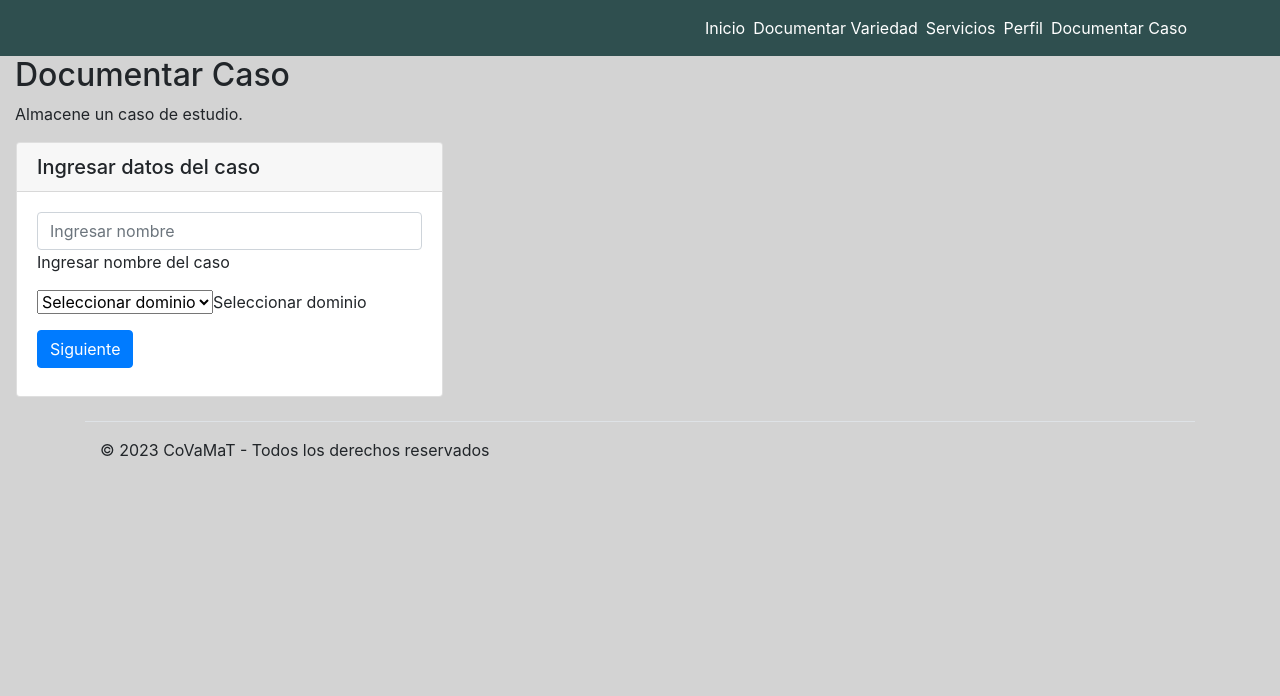
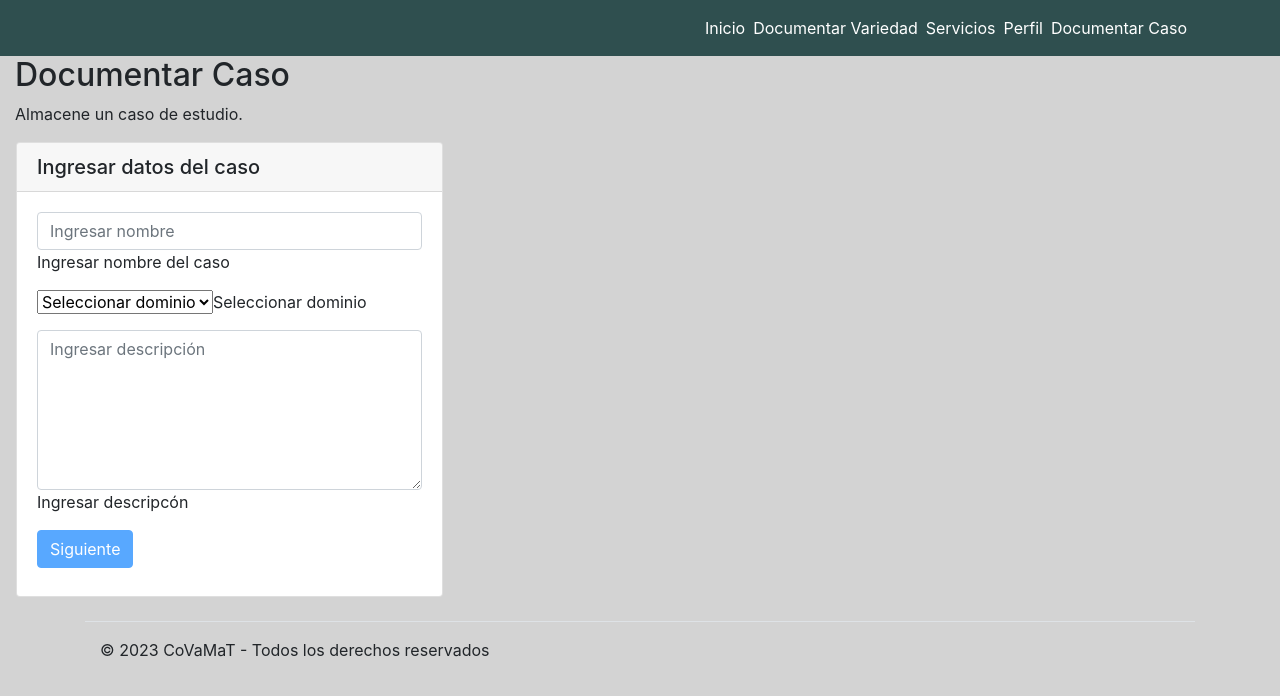
Before and after one commit to panchitowok2/front_Covamat, a React (Create React App) app: page /DocumentarCaso in a window 1280 px wide. Shown: the top 696 px of the page. Built offline with nearby package versions, Linux system fonts and the light colour scheme.

Commit message:
Ahora obtengo el id de la instancia de datasheet creada. Modifaciones en el formulario de datos datasheet instance. Agregue el campo descripcion en datos caso.

```diff
--- a/src/Components/DocumentarCaso/DatosCaso.jsx
+++ b/src/Components/DocumentarCaso/DatosCaso.jsx
@@ -11,7 +11,8 @@ function DatosCaso({ actualizarCasoIngresado }) {
     });
 
     const [nombreCaso, setNombreCaso] = useState('');
-    const [dominio, setDominio] = useState('');
+    const [dominio, setDominio] = useState('0');
+    const [descripcion, setDescripcion] = useState('');
 
     const handleNombreCasoChange = (event) => {
         setNombreCaso(event.target.value);
@@ -21,10 +22,15 @@ function DatosCaso({ actualizarCasoIngresado }) {
         setDominio(event.target.value)
     }
 
-    const handleSubmit = () => {
+    const handleDescripcion = (event) => {
+        setDescripcion(event.target.value)
+    }
+
+    const handleSubmit = (event) => {
+        event.preventDefault(); // evita que el submit refresque la pagina
         //console.log('nombre: ', nombreCaso, ' dominio: ', dominio )
-        if (nombreCaso != '' && dominio != '' && dominio != 0) {
-            actualizarCasoIngresado(nombreCaso, dominio);
+        if (nombreCaso !== '' && dominio !== '' && dominio !== 0) {
+            actualizarCasoIngresado(nombreCaso, dominio, descripcion);
         }
 
     }
@@ -41,7 +47,7 @@ function DatosCaso({ actualizarCasoIngresado }) {
                                     label='Ingresar nombre del caso'
                                     className='mb-2'>
                                     <Form.Control placeholder="Ingresar nombre" value={nombreCaso}
-                                        onChange={handleNombreCasoChange} required/>
+                                        onChange={handleNombreCasoChange} required />
 
                                 </FloatingLabel>
                             </Form.Group>
@@ -58,7 +64,21 @@ function DatosCaso({ actualizarCasoIngresado }) {
                                 </FloatingLabel>
 
                             </Form.Group>
-                            <Button className='float-end mb-2' variant="primary" type="submit">
+                            <Form.Group className="mb-2" controlId="Descripción">
+                                <FloatingLabel
+                                    controlId='floatingTextarea'
+                                    label='Ingresar descripcón'
+                                    className='mb-2'>
+                                    <Form.Control
+                                        as="textarea"
+                                        placeholder="Ingresar descripción"
+                                        value={descripcion}
+                                        onChange={handleDescripcion}
+                                        required
+                                        style={{ height: '20vh' }}/>
+                                </FloatingLabel>
+                            </Form.Group>
+                            <Button className='float-end mb-2' variant="primary" type="submit" disabled={dominio === '0' || nombreCaso === ''}>
                                 Siguiente
                             </Button>
                         </div>
--- a/src/Components/DocumentarCaso/DatosDatasheetInstance.jsx
+++ b/src/Components/DocumentarCaso/DatosDatasheetInstance.jsx
@@ -40,7 +40,21 @@ function DatosDatasheetInstance({ dominio, nombreCaso }) {
     const { createDatasheetInstance, loadingCreateDatasheet, errorCreateDatasheet, dataCreateDatasheet } = useCreateDatasheetInstance();
 
     const { loadingId, errorId, dataId } = useGetIdDatasheetByDomainVTVP(dominio, varietyType, variationPoint);
-
+    /*
+    let variationArr = null;
+    const [createDatasheet, { loading: loadingCreateDatasheet, error: errorCreateDatasheet, data: dataCreateDatasheet }] = useMutation(CREATE_DATASHEET_INSTANCE, {
+        variables: {
+            datasheetInstance: {
+                domain: { name: dominio },
+                varietyType: { name: varietyType },
+                variationPoint: { name: variationPoint },
+                name: null,
+                id_datasheet: dataId.getDatasheetByDomainVTVP[0]._id,
+                variations: variationArr
+            }
+        }
+    });
+    */
     function useDataChangeEffect(data, callback) {
         const dataRef = useRef(data);
 
@@ -74,12 +88,12 @@ function DatosDatasheetInstance({ dominio, nombreCaso }) {
             setVariation(dataV.getVariationsByDomainVTVP[0].name)
         }
     });
-    useDataChangeEffect(idDatasheetInstance, () => {
-        console.log('idDatasheetInstance ha cambiado', idDatasheetInstance);
+    useDataChangeEffect(dataCreateDatasheet, () => {
+        console.log('dataCreateDatasheet ha cambiado', dataCreateDatasheet);
         // Aquí puedes llamar a tu método
-        if (idDatasheetInstance) {
-            console.log("id del datasheet instance creado: ", idDatasheetInstance)
-            idArr.push(idDatasheetInstance)
+        if (dataCreateDatasheet.createDatasheetInstance) {
+            console.log("agrego al id del datasheet instance al arreglo del caso: ", dataCreateDatasheet.createDatasheetInstance)
+            idArr.push(dataCreateDatasheet.createDatasheetInstance)
         }
     });
     useEffect(() => {
@@ -89,7 +103,7 @@ function DatosDatasheetInstance({ dominio, nombreCaso }) {
         //    setVarietyType(dataVT.getVarietyTypesByDomain[0].name)
         //}
         if (dataId && dataId.getDatasheetByDomainVTVP) {
-            console.log('Valor dataId', dataId.getDatasheetByDomainVTVP[0]._id, ' valor de variation', variation)
+            //console.log('Valor dataId', dataId.getDatasheetByDomainVTVP[0]._id, ' valor de variation', variation)
         }
 
     }, [dataId]);
@@ -133,14 +147,13 @@ function DatosDatasheetInstance({ dominio, nombreCaso }) {
     }
     const handleSubmit = async (event) => {
         event.preventDefault(); // evita que el submit refresque la pagina
-        const auxVar = { name: variation } // aca van tambien las variables
+        const auxVar = { name: variation, variables: null } // aca van tambien las variables
         const variationArr = [auxVar];
         if (dataId) {
             console.log(dataId)
-
             // Invocar metodo que crea datasheet.
-            const newIdDatasheetInstance = await createDatasheetInstance(dominio, varietyType, variationPoint, dataId.getDatasheetByDomainVTVP[0]._id, variationArr)
-            setIdDatasheetInstance(newIdDatasheetInstance)
+            await createDatasheetInstance(dominio, varietyType, variationPoint, dataId.getDatasheetByDomainVTVP[0]._id, variationArr)
+            //setIdDatasheetInstance(newIdDatasheetInstance)
             // Asignar Id de datasheet a el caso que estoy creando.
 
         }
@@ -191,7 +204,8 @@ function DatosDatasheetInstance({ dominio, nombreCaso }) {
                                 </FloatingLabel>
 
                             </Form.Group>
-
+                            {varietyType == 'procesamiento' ?
+                            <>
                                 <Table striped bordered hover size='sm'>
                                     <thead>
                                         <tr>
@@ -233,6 +247,8 @@ function DatosDatasheetInstance({ dominio, nombreCaso }) {
                                         </tr>
                                     </tbody>
                                 </Table>
+                            </>
+                            : <></> }
 
                             <Button className='float-end mb-2' variant="primary" type="submit">
                                 Agregar
--- a/src/Components/DocumentarCaso/DocumentarCaso.jsx
+++ b/src/Components/DocumentarCaso/DocumentarCaso.jsx
@@ -6,11 +6,14 @@ function DocumentarCaso() {
 const [datosCasoIngresados, setDatosCasoIngresados] = useState(false);
 const [nombreCaso, setNombreCaso] = useState('');
 const [dominio, setDominio] = useState('');
-    const actualizarCasoIngresado = (nombreCaso, dominio) =>{
+const [desc, setDesc] = useState('');
+
+    const actualizarCasoIngresado = (nombreCaso, dominio, descripcion) =>{
         //console.log('se llamo al metodo actualizar caso ingresado')
         setDatosCasoIngresados(true);
         setNombreCaso(nombreCaso)
         setDominio(dominio)
+        setDesc(descripcion)
     }
 
     return (
--- a/src/Methods/DasheetInstance.jsx
+++ b/src/Methods/DasheetInstance.jsx
@@ -5,8 +5,8 @@ export function useCreateDatasheetInstance() {
     const [createDatasheet, { loading: loadingCreateDatasheet, error: errorCreateDatasheet, data: dataCreateDatasheet }] = useMutation(CREATE_DATASHEET_INSTANCE);
     console.log('antes de entrar a createDatasheet')
 
-    const createDatasheetInstance = (dominio, varietyType, variationPoint, idDatasheet, variation) => {
-        createDatasheet({
+    const createDatasheetInstance = async (dominio, varietyType, variationPoint, idDatasheet, variation) => {
+        const response = await createDatasheet({
             variables: {
                 datasheetInstance: {
                     domain: { name: dominio },
@@ -18,6 +18,8 @@ export function useCreateDatasheetInstance() {
                 }
             }
         });
+        const newIdDatasheetInstance = response.data.createDatasheetInstance.id;
+        return newIdDatasheetInstance;
     };
 
     return { createDatasheetInstance, loadingCreateDatasheet, errorCreateDatasheet, dataCreateDatasheet };
```
Lines whose indentation alone changed are shown as unchanged.
